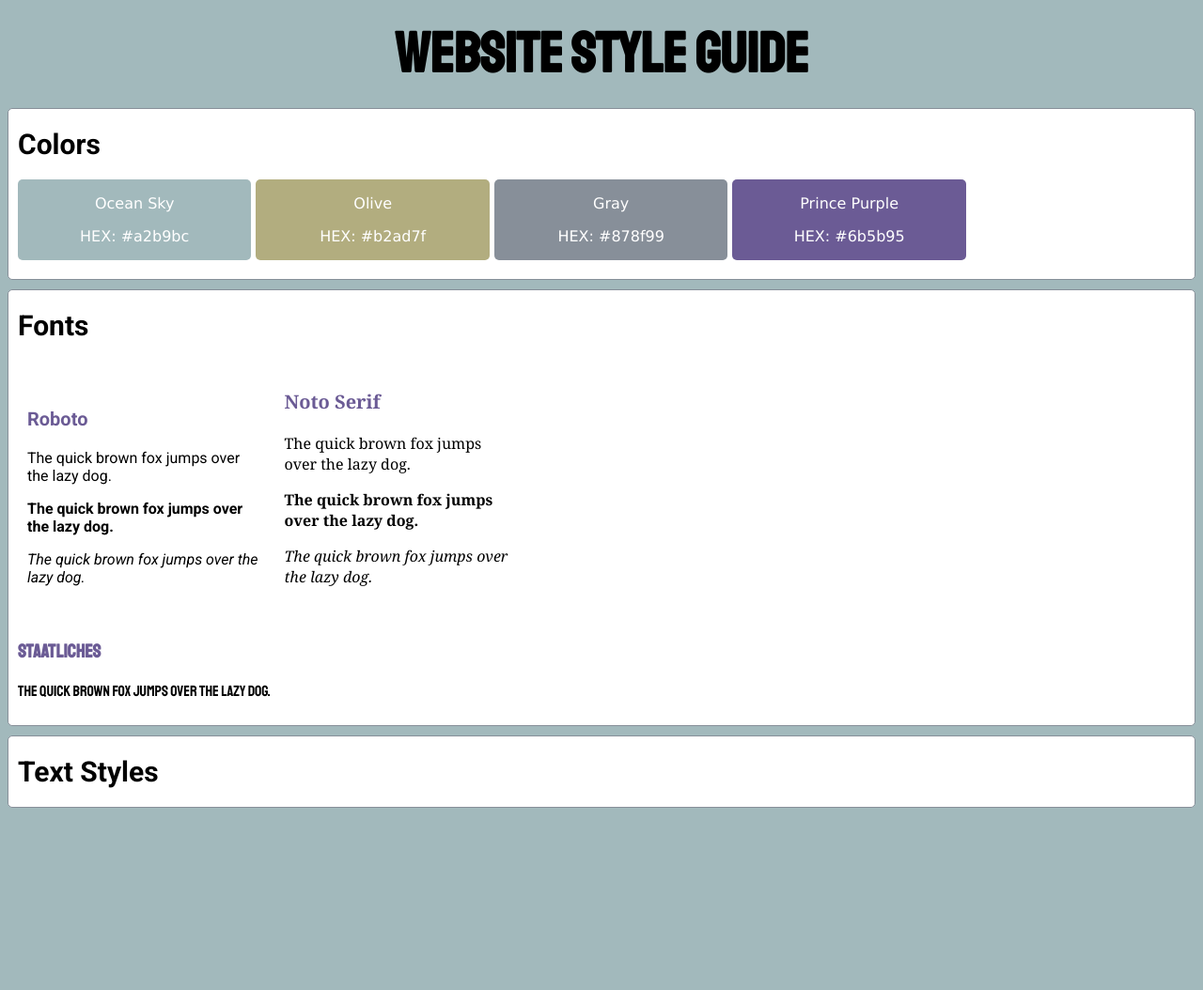
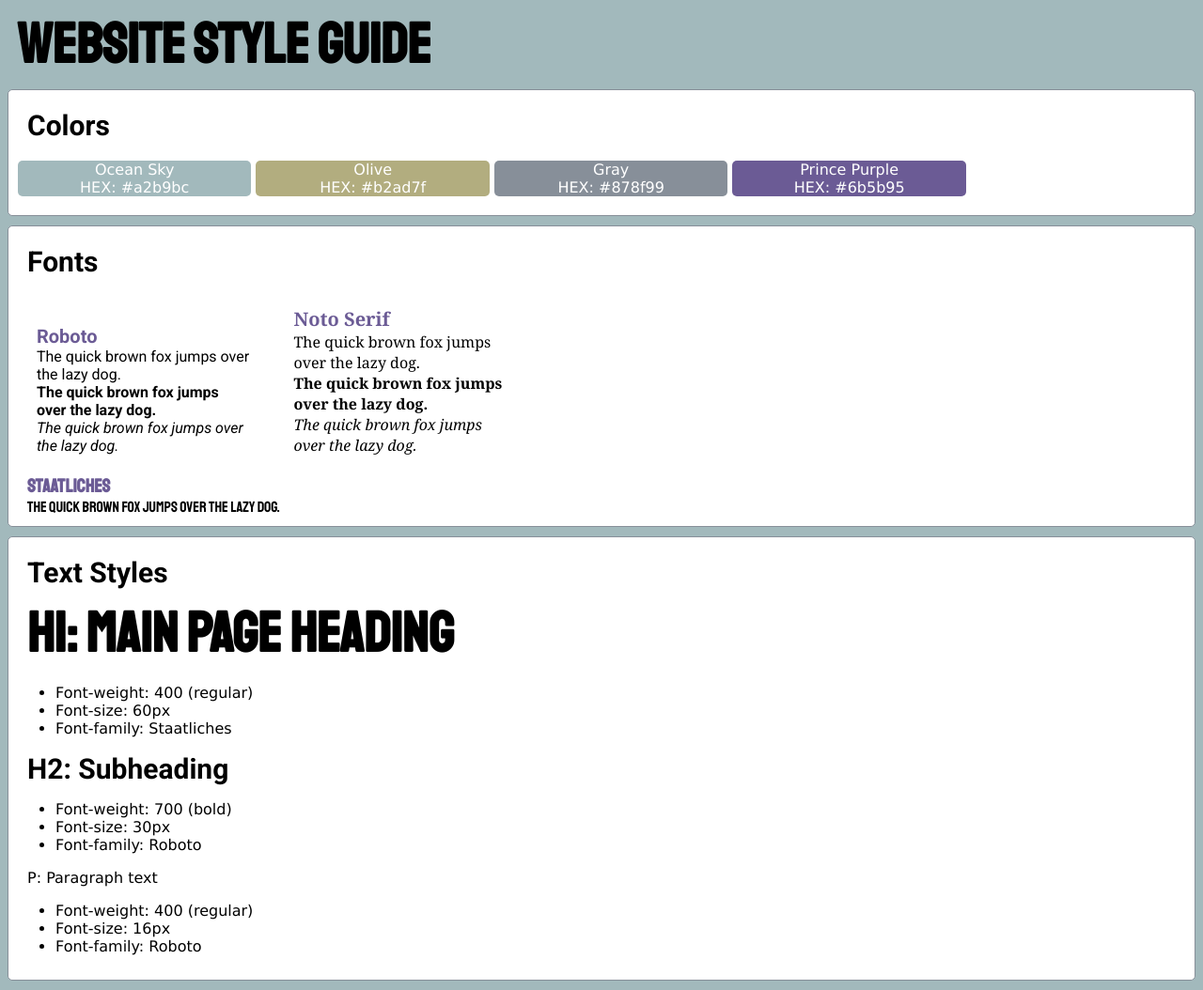
Before and after one commit to wadeAndersen/Design-System, a plain HTML site: page index.html in a window 1280 px wide. Shown: the whole page at 94% size. Before the commit the page ends 870 px from the top, so only its background shows below. Drawn offline with Linux system fonts and the light colour scheme.

Commit message:
finished adding text styles

```diff
--- a/index.html
+++ b/index.html
@@ -77,6 +77,27 @@
     </div>
     <div class="container">
       <h2>Text Styles</h2>
+      <h1>H1: Main Page Heading</h1>
+        <ul>
+            <li>Font-weight: 400 (regular)</li>
+            <li> Font-size: 60px
+            </li>
+            <li>Font-family: Staatliches</li>
+        </ul>
+      <h2>H2: Subheading</h2>
+      <ul>
+        <li>Font-weight: 700 (bold)</li>
+        <li> Font-size: 30px
+        </li>
+        <li>Font-family: Roboto</li>
+    </ul>
+      <p>P: Paragraph text</p>
+      <ul>
+        <li>Font-weight: 400 (regular)</li>
+        <li> Font-size: 16px
+        </li>
+        <li>Font-family: Roboto</li>
+    </ul>
     </div>
   </body>
 </html>
--- a/styles.css
+++ b/styles.css
@@ -4,18 +4,21 @@ body {
 }
 
 h1 {
-  text-align: center;
   font-size: 60px;
   color: black;
   font-family: "Staatliches";
-  margin: 20px;
+  margin: 10px;
 }
 
 h2 {
   font-family: "Roboto";
   font-weight: 700;
   font-size: 30px;
-  margin: 10px 0px;
+  margin: 10px;
+}
+
+p {
+  margin: 0px 10px;
 }
 
 .container {
```
